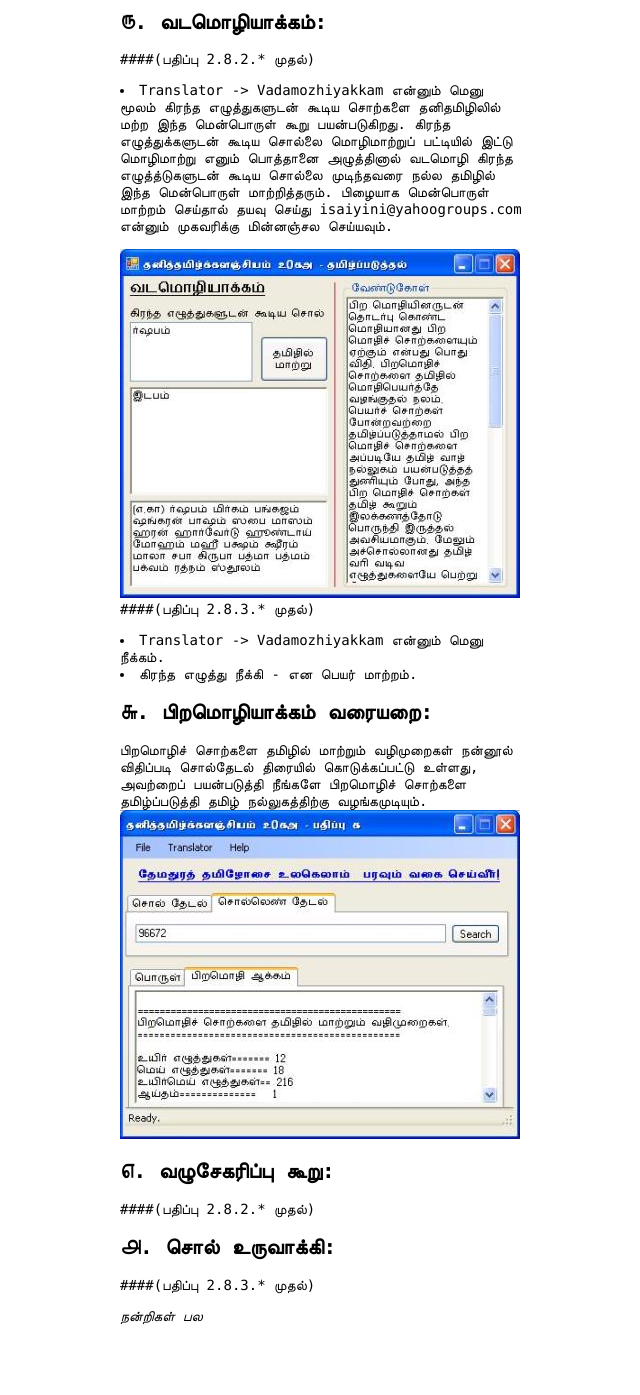
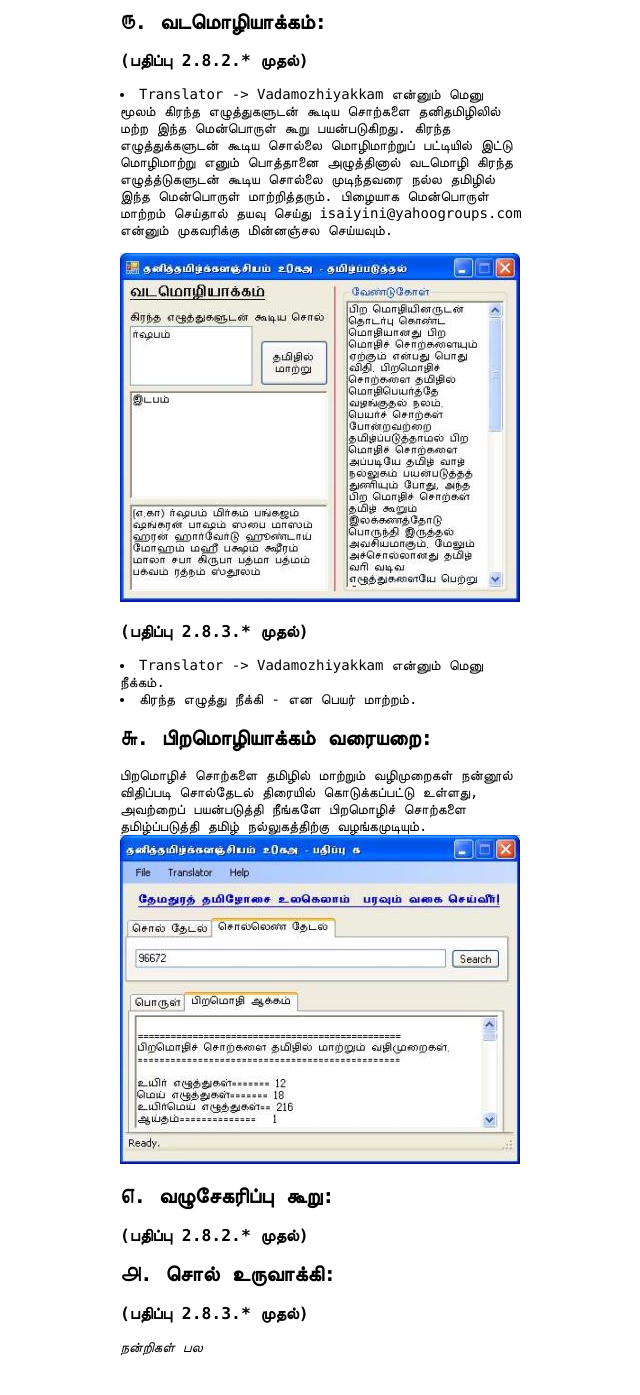
Before and after one commit to ThaniThamizhAkarathiKalanjiyam/win_ttak, a Jekyll site: the page built from _posts/2018-02-10-தனித்தமிழகராதிக்களஞ்சியம்-விண்டோசு-2018.md, in a window 1280 px wide and 1400 px high, scrolled down 6613 px. Shown: the top 1395 px of the window, without its empty margins (317-957 px from the left). Built offline with Jekyll 4.4.1, drawn with Linux system fonts in a browser that asks for light colours; comment, search, counter and statistics services are not loaded; before the commit the page ends 7982 px from its top, so only the background shows below that.

```diff
--- a/_posts/2018-02-10-தனித்தமிழகராதிக்களஞ்சியம்-விண்டோசு-2018.md
+++ b/_posts/2018-02-10-தனித்தமிழகராதிக்களஞ்சியம்-விண்டோசு-2018.md
@@ -13,7 +13,7 @@
  - [2.8.2.39264](https://github.com/ThaniThamizhAkarathiKalanjiyam/thanithamizhakarathikalanjiyam.github.io/archive/ttak_2.8.2.zip)
 	* வழுசேகரிப்பு
 	* வடமொழியாக்கம் மென்பொருள் கூறு
- - [2018 Alpha](https://drive.google.com/file/d/1-OtHLOwkisyaP6V1XJI-dVImY0gxEzCz/view)
+ - [2018 Alpha](https://github.com/ThaniThamizhAkarathiKalanjiyam/thanithamizhakarathikalanjiyam.github.io/archive/ttak_2018.zip)
 	* தமிழ், ஆங்கிலம் அடிப்படை சொற்களஞ்சியம்
 
 ### பதிவிறக்கம் செய்யும் முறை
@@ -83,11 +83,11 @@
  - புதியச் சொற்களின் விளக்கங்கள் இசையினிக் குழுமத்தால் உருவாக்கப் படும் போது அவற்றை இந்த மென்பொருளுடன் சேர்த்துக் கொள்ள இந்த வசதி பயன்படுகிறது. இதனை அணுக File -> Definitions -> Import என்னும் Menu வழியாக செயல்படுத்த முடியும்.
 
 ## ௫. வடமொழியாக்கம்:
-####(பதிப்பு 2.8.2.* முதல்)
+### (பதிப்பு 2.8.2.* முதல்)
  - Translator -> Vadamozhiyakkam என்னும் மெனு மூலம் கிரந்த எழுத்துகளுடன் கூடிய சொற்களை தனிதமிழிலில் மற்ற இந்த மென்பொருள் கூறு பயன்படுகிறது. கிரந்த எழுத்துக்களுடன் கூடிய சொல்லை மொழிமாற்றுப் பட்டியில் இட்டு மொழிமாற்று எனும் பொத்தானை அழுத்தினால் வடமொழி கிரந்த எழுத்த்டுகளுடன் கூடிய சொல்லை முடிந்தவரை நல்ல தமிழில் இந்த மென்பொருள் மாற்றித்தரும். பிழையாக மென்பொருள் மாற்றம் செய்தால் தயவு செய்து isaiyini@yahoogroups.com என்னும் முகவரிக்கு மின்னஞ்சல செய்யவும்.
 
  <img src="/images/seventeen.jpg">
-####(பதிப்பு 2.8.3.* முதல்)
+### (பதிப்பு 2.8.3.* முதல்)
  - Translator -> Vadamozhiyakkam என்னும் மெனு நீக்கம்.
  - கிரந்த எழுத்து நீக்கி - என பெயர் மாற்றம்.
 
@@ -97,9 +97,9 @@
 <img src="/images/eighteen.jpg">
 
 ## ௭. வழுசேகரிப்பு கூறு:
-####(பதிப்பு 2.8.2.* முதல்)
+### (பதிப்பு 2.8.2.* முதல்)
 
 ## ௮. சொல் உருவாக்கி:
-####(பதிப்பு 2.8.3.* முதல்)
+### (பதிப்பு 2.8.3.* முதல்)
 
 _நன்றிகள் பல_
```
Also changed, not shown: images/soluruvakki_basic.PNG (added), images/thuukan_1.PNG (added), images/thuukan_2.PNG (added), images/thuukan_3.PNG (added).
